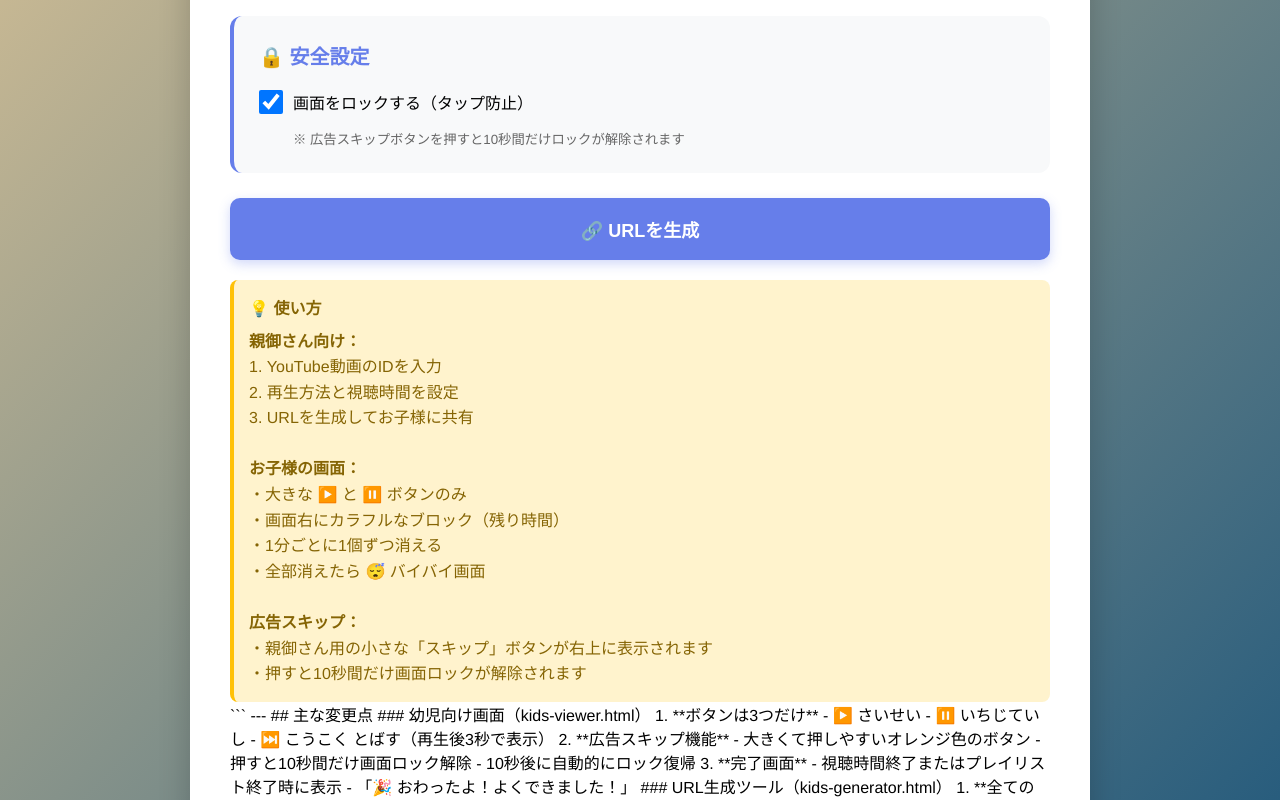
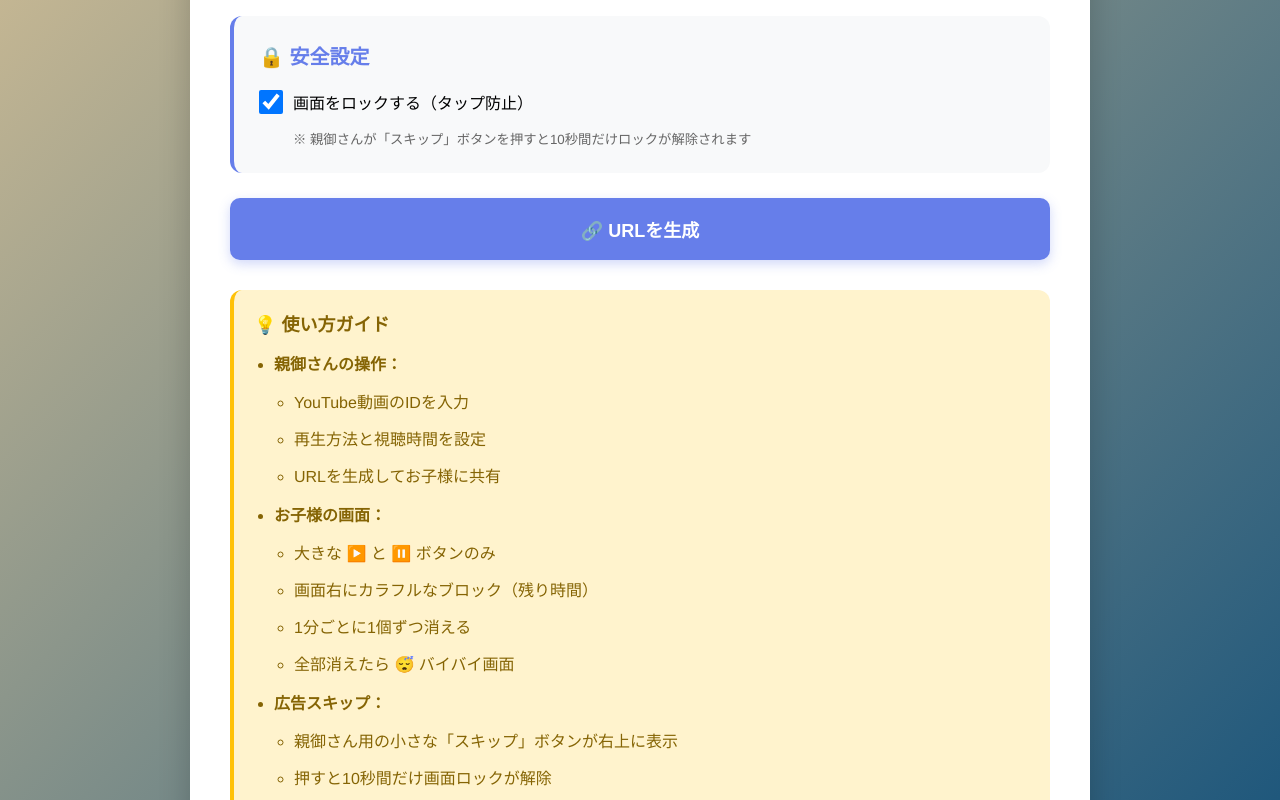
Before and after one commit to ma-ha720/kids-viewer, a plain HTML site: page kids-generator.html in a window 1280 px wide. Shown: the part 760-1560 px from the top of the page. Drawn offline with Linux system fonts and the light colour scheme.

Commit message:
Update kids-generator.html

````diff
--- a/kids-generator.html
+++ b/kids-generator.html
@@ -212,22 +212,27 @@
 
     .info-box {
       background: #fff3cd;
-      padding: 15px;
-      border-radius: 8px;
+      padding: 20px;
+      border-radius: 12px;
       border-left: 4px solid #ffc107;
-      margin-top: 20px;
+      margin-top: 30px;
     }
 
     .info-box h3 {
       color: #856404;
-      margin-bottom: 10px;
-      font-size: 16px;
+      margin-bottom: 15px;
+      font-size: 18px;
     }
 
-    .info-box p {
+    .info-box ul {
+      margin: 10px 0;
+      padding-left: 20px;
+    }
+
+    .info-box li {
       color: #856404;
-      line-height: 1.6;
-      margin: 0;
+      line-height: 1.8;
+      margin-bottom: 8px;
     }
   </style>
 </head>
@@ -293,7 +298,7 @@
         <label for="lockCheck">画面をロックする（タップ防止）</label>
       </div>
       <small style="display:block; margin-left:34px; color:#666;">
-        ※ 広告スキップボタンを押すと10秒間だけロックが解除されます
+        ※ 親御さんが「スキップ」ボタンを押すと10秒間だけロックが解除されます
       </small>
     </div>
 
@@ -310,30 +315,37 @@
     </div>
 
     <!-- 使い方 -->
-   <div class="info-box">
-  <h3>💡 使い方</h3>
-  <p>
-    <strong>親御さん向け：</strong><br>
-    1. YouTube動画のIDを入力<br>
-    2. 再生方法と視聴時間を設定<br>
-    3. URLを生成してお子様に共有<br>
-    <br>
-    <strong>お子様の画面：</strong><br>
-    ・大きな ▶️ と ⏸️ ボタンのみ<br>
-    ・画面右にカラフルなブロック（残り時間）<br>
-    ・1分ごとに1個ずつ消える<br>
-    ・全部消えたら 😴 バイバイ画面<br>
-    <br>
-    <strong>広告スキップ：</strong><br>
-    ・親御さん用の小さな「スキップ」ボタンが右上に表示されます<br>
-    ・押すと10秒間だけ画面ロックが解除されます
-  </p>
-</div>
+    <div class="info-box">
+      <h3>💡 使い方ガイド</h3>
+      <ul>
+        <li><strong>親御さんの操作：</strong>
+          <ul>
+            <li>YouTube動画のIDを入力</li>
+            <li>再生方法と視聴時間を設定</li>
+            <li>URLを生成してお子様に共有</li>
+          </ul>
+        </li>
+        <li><strong>お子様の画面：</strong>
+          <ul>
+            <li>大きな ▶️ と ⏸️ ボタンのみ</li>
+            <li>画面右にカラフルなブロック（残り時間）</li>
+            <li>1分ごとに1個ずつ消える</li>
+            <li>全部消えたら 😴 バイバイ画面</li>
+          </ul>
+        </li>
+        <li><strong>広告スキップ：</strong>
+          <ul>
+            <li>親御さん用の小さな「スキップ」ボタンが右上に表示</li>
+            <li>押すと10秒間だけ画面ロックが解除</li>
+          </ul>
+        </li>
+      </ul>
+    </div>
+  </div>
 
   <script>
     const BASE_URL = 'https://ma-ha720.github.io/kids-viewer/';
 
-    // ループと自動再生の排他制御
     document.getElementById('loopCheck').addEventListener('change', function() {
       if (this.checked) {
         document.getElementById('autoplayCheck').checked = false;
@@ -378,27 +390,21 @@
       }
 
       const params = new URLSearchParams();
-
-      // プレイリスト
       params.append('playlist', videoIds.join(','));
 
-      // ループ再生
       if (document.getElementById('loopCheck').checked) {
         params.append('loop', '1');
       }
 
-      // 自動再生
       if (document.getElementById('autoplayCheck').checked) {
         params.append('auto', '1');
       }
 
-      // 視聴時間制限
       const timeLimit = document.getElementById('timeLimitSelect').value;
       if (timeLimit !== '0') {
         params.append('time', timeLimit);
       }
 
-      // 画面ロック
       if (!document.getElementById('lockCheck').checked) {
         params.append('lock', '0');
       }
@@ -423,52 +429,3 @@
   </script>
 </body>
 </html>
-```
-
----
-
-## 主な変更点
-
-### 幼児向け画面（kids-viewer.html）
-1. **ボタンは3つだけ**
-   - ▶️ さいせい
-   - ⏸️ いちじていし
-   - ⏭️ こうこく とばす（再生後3秒で表示）
-
-2. **広告スキップ機能**
-   - 大きくて押しやすいオレンジ色のボタン
-   - 押すと10秒間だけ画面ロック解除
-   - 10秒後に自動的にロック復帰
-
-3. **完了画面**
-   - 視聴時間終了またはプレイリスト終了時に表示
-   - 「🎉 おわったよ！よくできました！」
-
-### URL生成ツール（kids-generator.html）
-1. **全ての設定をURLパラメータで指定**
-   - `playlist`: 動画ID（カンマ区切り）
-   - `loop`: ループ再生（1=オン）
-   - `auto`: 自動再生（1=オン）
-   - `time`: 視聴時間制限（分）
-   - `lock`: 画面ロック（0=オフ、デフォルトオン）
-
-2. **排他制御**
-   - ループと自動再生は同時にオンにできない
-
----
-
-## 使用例
-
-### 例1：寝かしつけ用（1動画ループ、30分）
-```
-https://ma-ha720.github.io/kids-viewer/?playlist=子守唄ID&loop=1&time=30
-```
-
-### 例2：教育動画プレイリスト（自動再生、制限なし）
-```
-https://ma-ha720.github.io/kids-viewer/?playlist=動画1,動画2,動画3&auto=1
-```
-
-### 例3：お気に入り動画（ロックなし、15分）
-```
-https://ma-ha720.github.io/kids-viewer/?playlist=動画ID&time=15&lock=0
````
